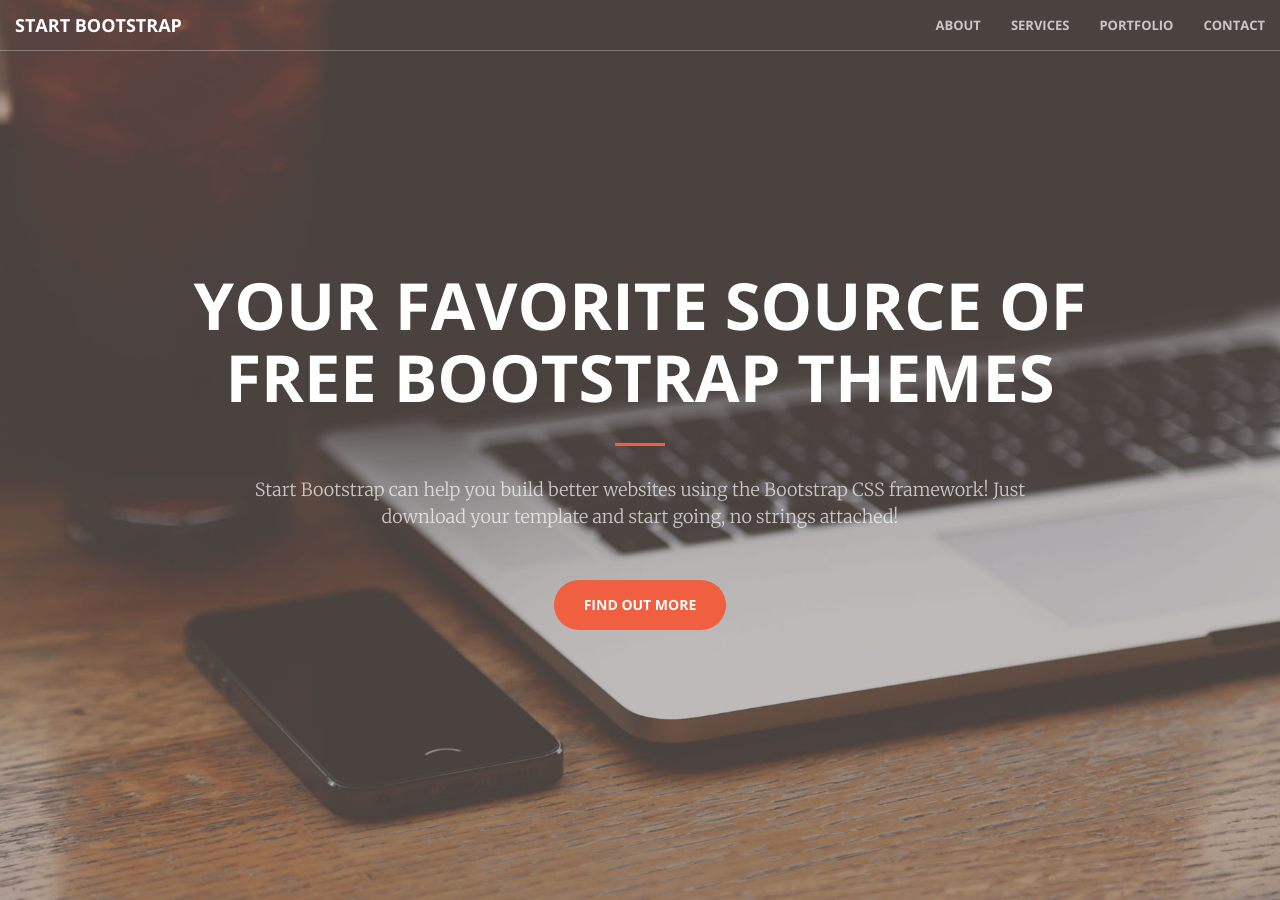
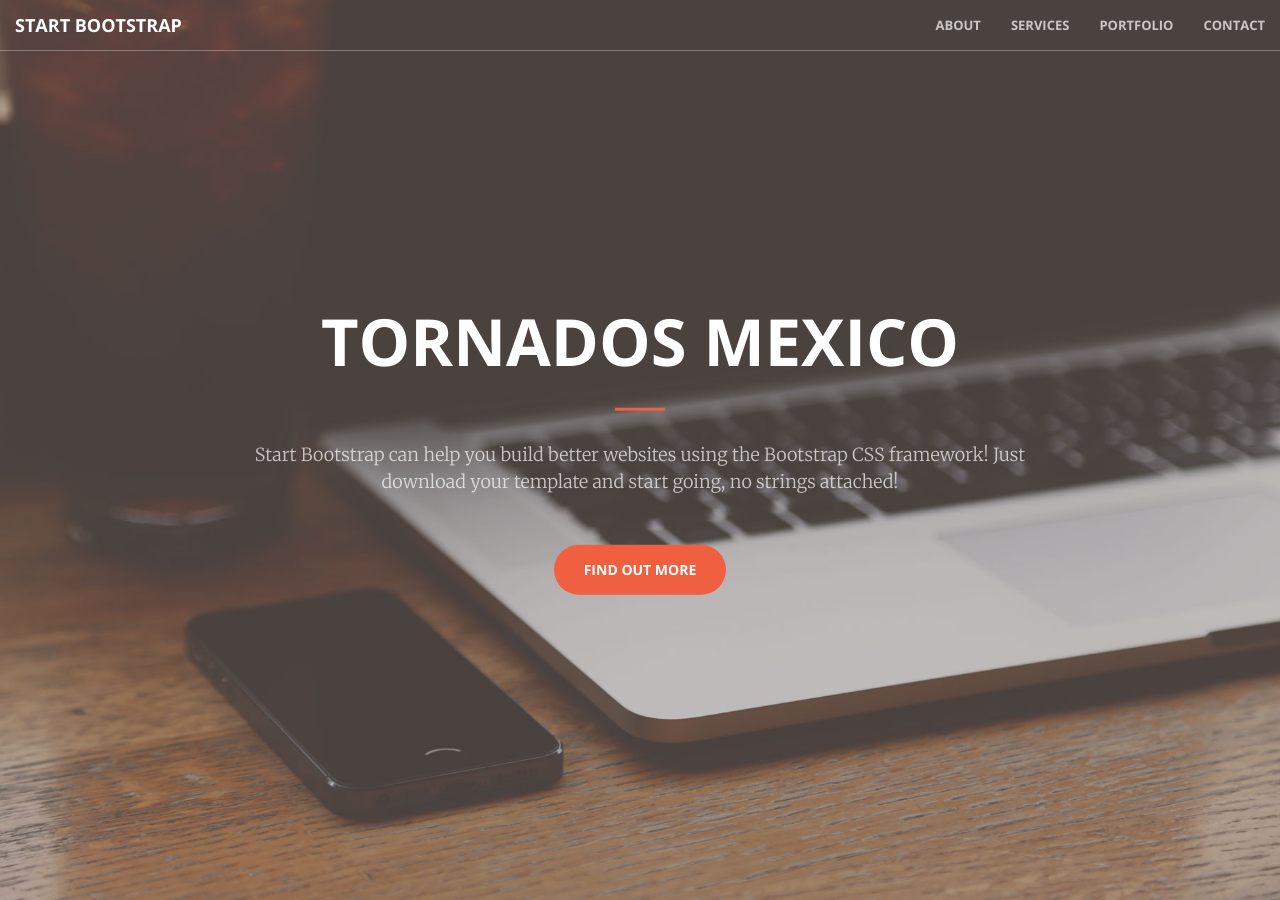
Before and after one commit to franciscoleoncrz/franciscoleoncrz.github.io, a Jekyll site: the page built from index.html, in a window 1280 px wide and 900 px high. Built offline with Jekyll 4.4.1, drawn with Linux system fonts in a browser that asks for light colours.

Commit message:
Update header.html

```diff
--- a/_includes/header.html
+++ b/_includes/header.html
@@ -1,7 +1,7 @@
 <header>
     <div class="header-content">
         <div class="header-content-inner">
-            <h1>Your Favorite Source of Free Bootstrap Themes</h1>
+            <h1>Tornados Mexico</h1>
             <hr>
             <p>Start Bootstrap can help you build better websites using the Bootstrap CSS framework! Just download your template and start going, no strings attached!</p>
             <a href="#about" class="btn btn-primary btn-xl page-scroll">Find Out More</a>
```
